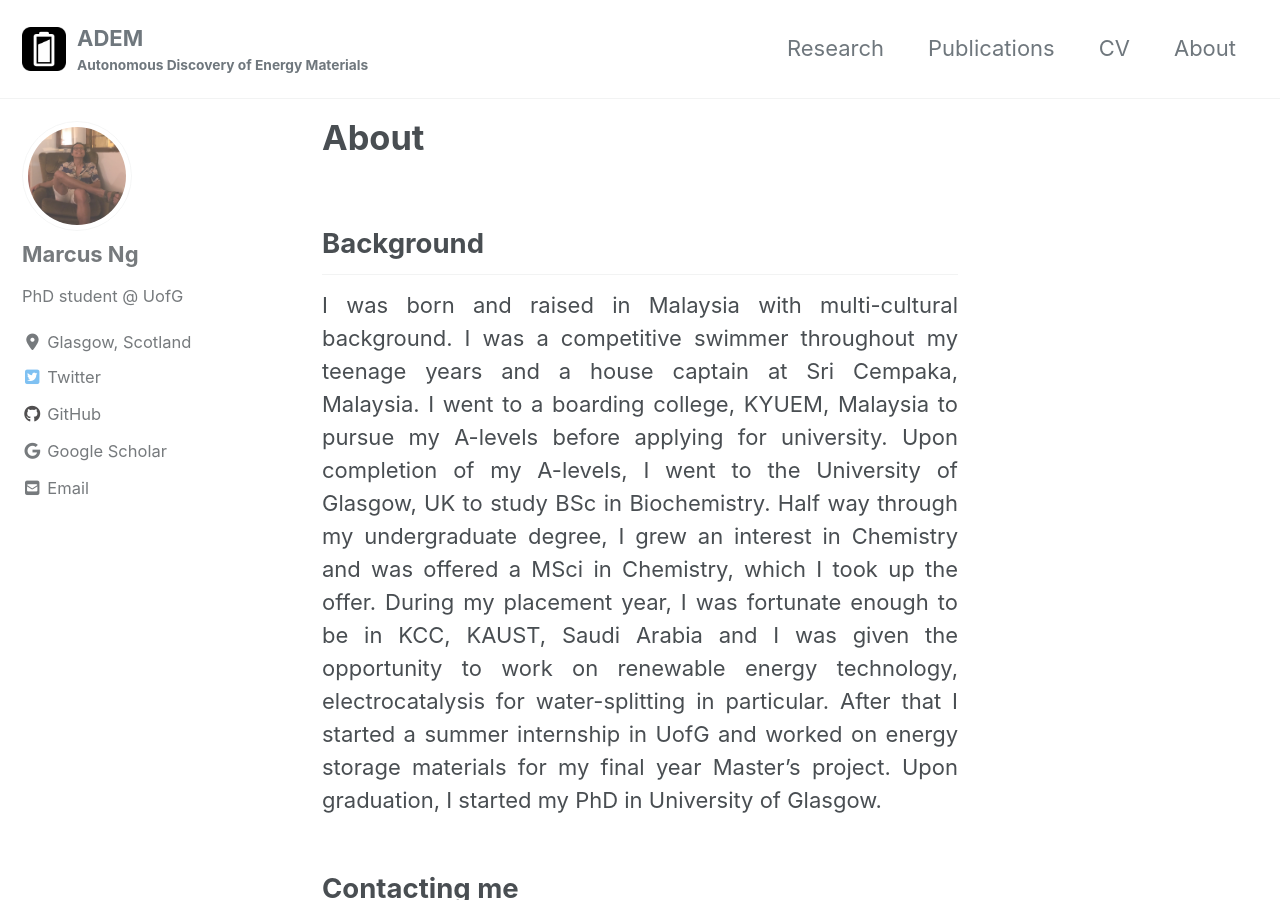
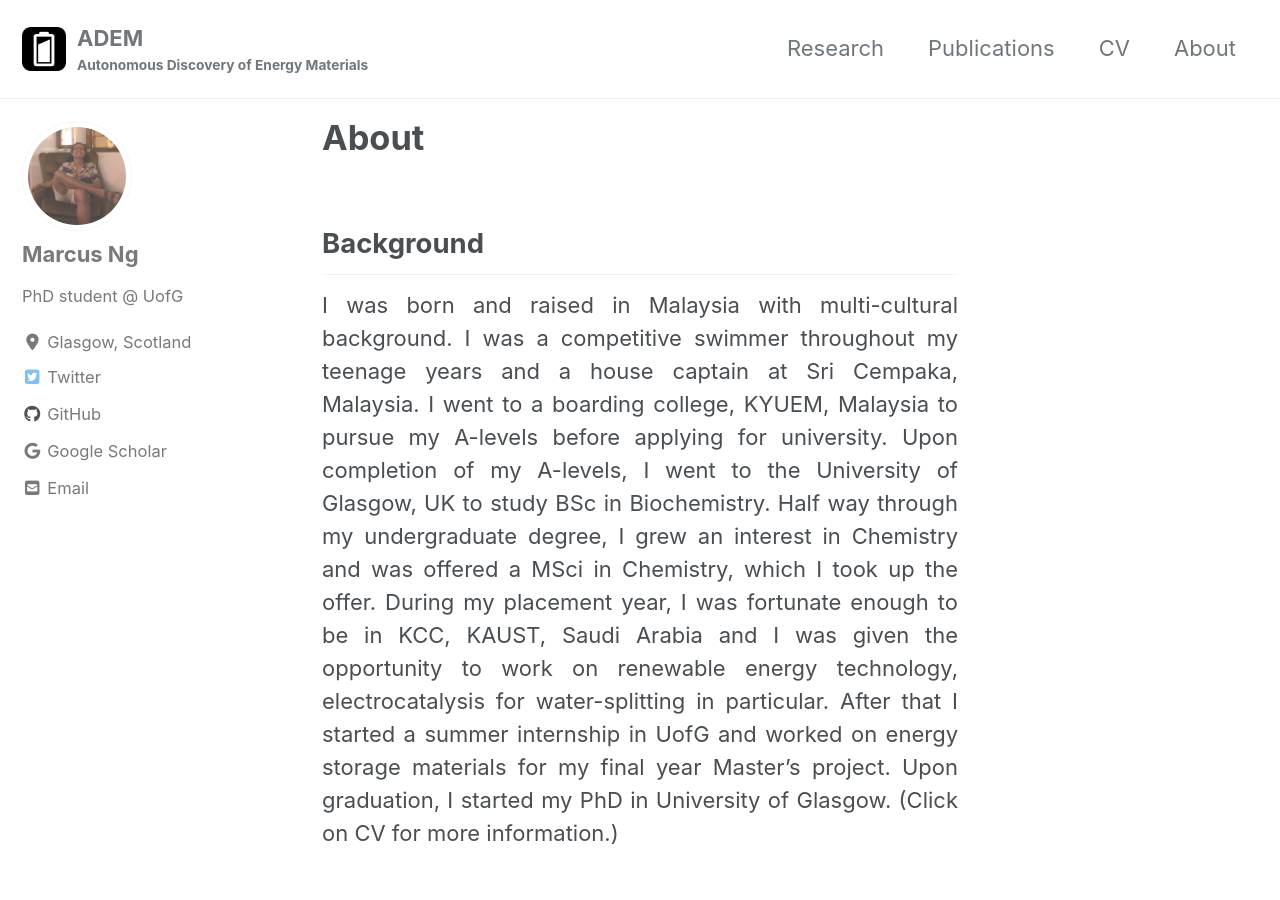
Before and after one commit to marcusng94/marcusng94.github.io, a Jekyll site: the page built from _pages/about.md, in a window 1280 px wide and 900 px high. Built offline with Jekyll 4.4.1, drawn with Linux system fonts in a browser that asks for light colours; cached includes are drawn as plain includes; nearby versions of some CDN libraries.

```diff
--- a/_pages/about.md
+++ b/_pages/about.md
@@ -10,7 +10,7 @@ Biochemistry. Half way through my undergraduate degree, I grew an interest in Ch
 Chemistry, which I took up the offer. During my placement year, I was fortunate enough to be in KCC, KAUST, Saudi
 Arabia and I was given the opportunity to work on renewable energy technology, electrocatalysis for water-splitting in
 particular. After that I started a summer internship in UofG and worked on energy storage materials for my final year
-Master's project. Upon graduation, I started my PhD in University of Glasgow.
+Master's project. Upon graduation, I started my PhD in University of Glasgow. (Click on CV for more information.)
 
 
 ## Contacting me
```
Also changed, not shown: _pages/research.md (+0 -2 lines), 1 other file.
